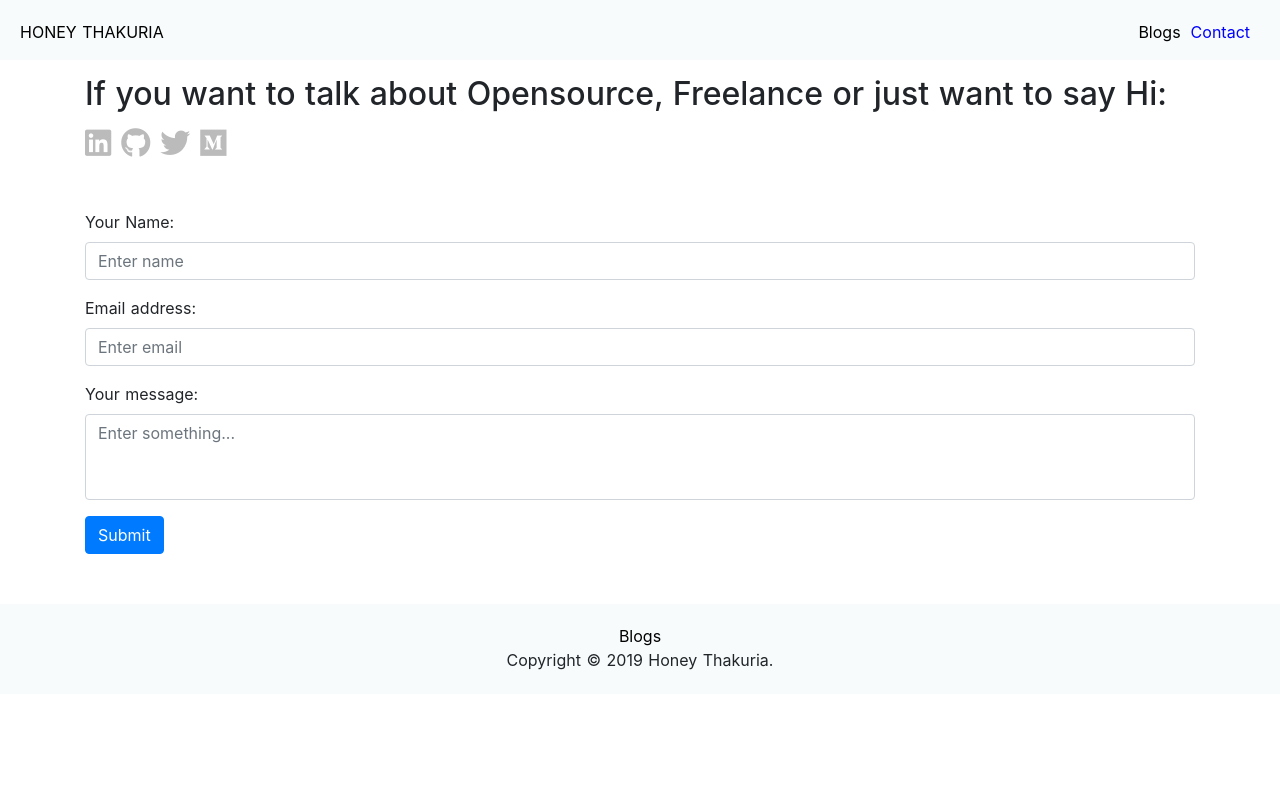
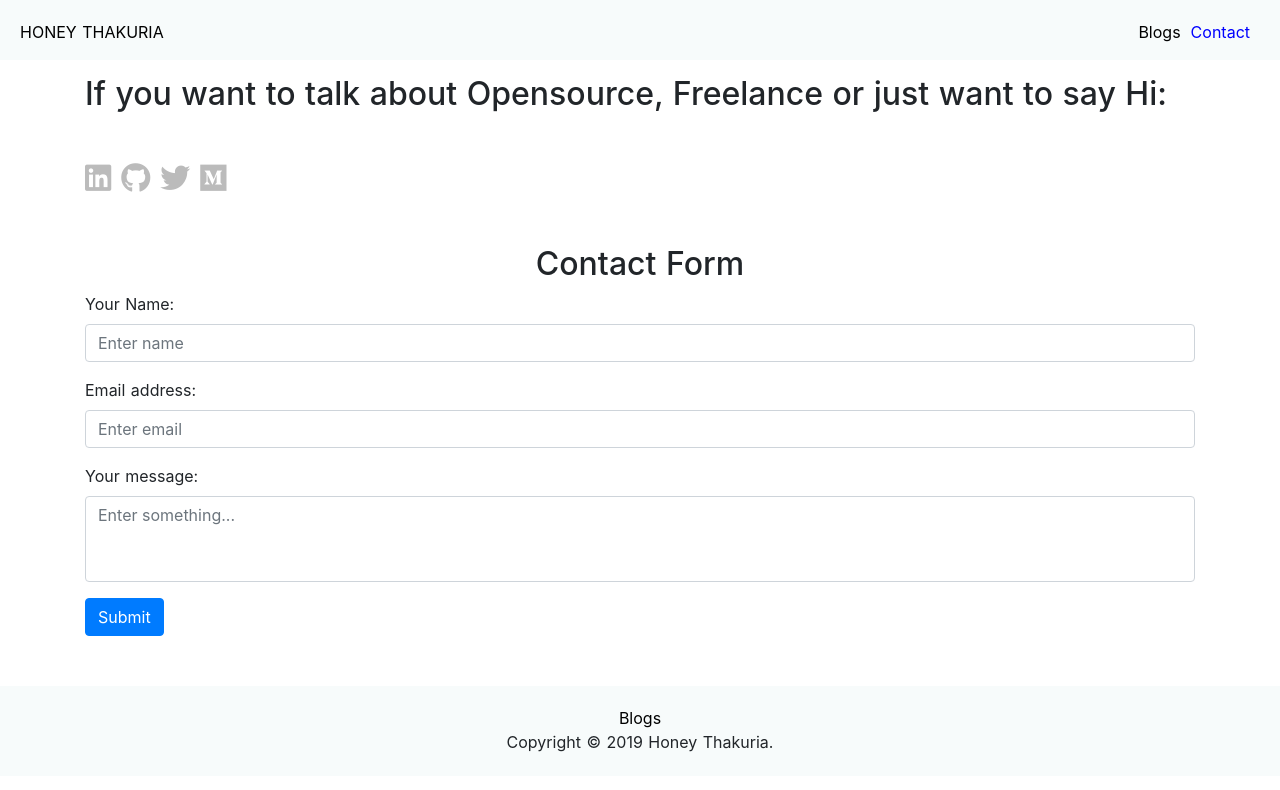
Before and after one commit to shubhith/WEBP, a Nuxt app: page /contact in a window 1280 px wide. Shown: the top 790 px of the page. Built offline with nearby package versions, Linux system fonts and the light colour scheme.

Commit message:
Changes to the Project

```diff
--- a/pages/contact/index.vue
+++ b/pages/contact/index.vue
@@ -23,6 +23,7 @@
 
       <template>
         <div class="form-css">
+             <h2 class="text-center"> Contact Form</h2>
           <b-form v-if="show" action="https://formspree.io/thakuria.honey@gmail.com" method="POST">
             <b-form-group id="input-group-2" label="Your Name:" label-for="input-2">
               <b-form-input
@@ -118,6 +119,10 @@ export default {
   margin-right: 10px;
 }
 
+.links{
+    margin-top:50px;
+}
+
 .fab {
   color: #bbb;
   font-size: 30px;
```
